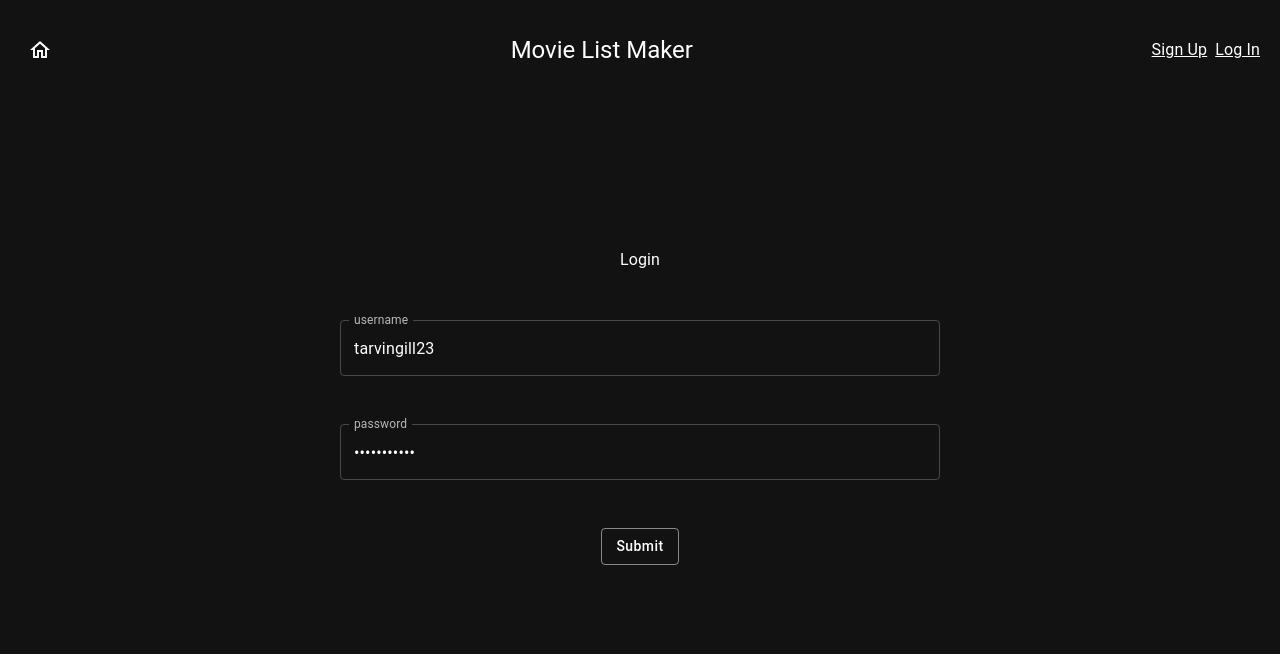
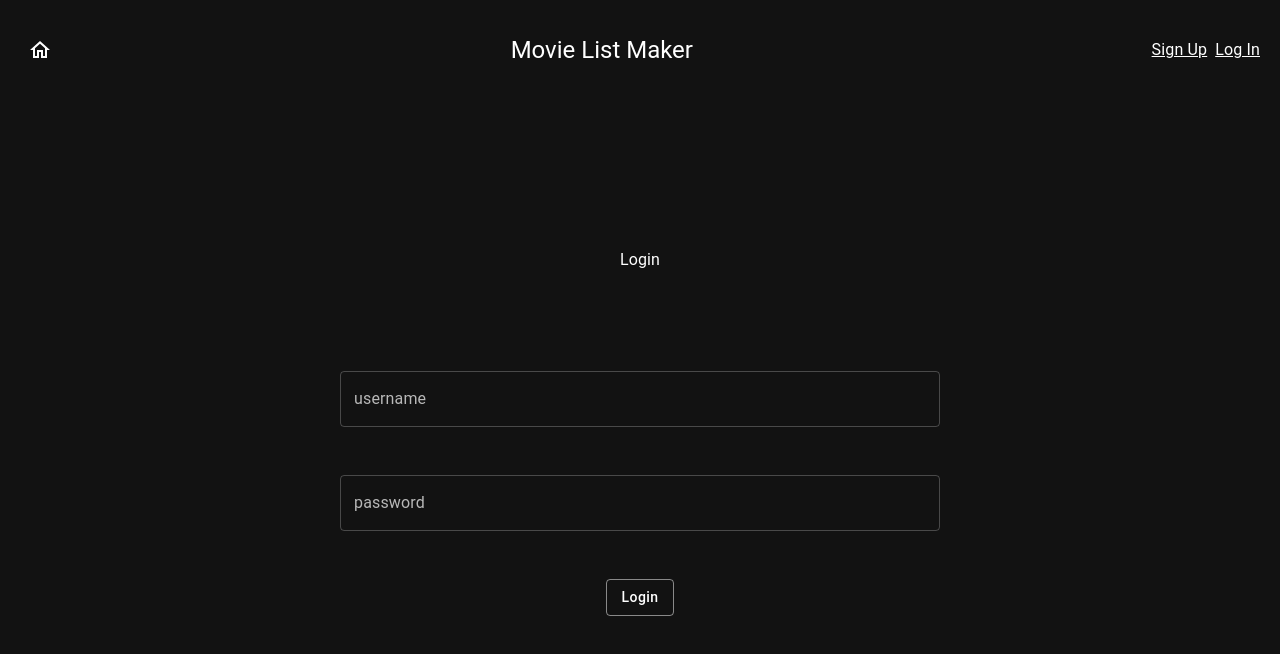
Before and after one commit to tarvingill23/movielist-crud, a React (Vite) app in the folder TarvinGillMovieListFrontend/: page /login in a window 1280 px wide. Shown: the top 654 px of the page. Built offline with nearby package versions, Linux system fonts and the light colour scheme; the HTML template or start-up script is replaced by a standard one.

Commit message:
added error message for invalid credentials when logging in

```diff
--- a/TarvinGillMovieListFrontend/src/App.jsx
+++ b/TarvinGillMovieListFrontend/src/App.jsx
@@ -42,7 +42,7 @@ const theme = createTheme({
 
 function App() {
   const [bearer, setBearer] = useState("");
-  const [username, setUsername] = useState("tarvingill23");
+  const [username, setUsername] = useState("");
   const [userMovielists, setUserMovielists] = useState([]);
 
   return (
--- a/TarvinGillMovieListFrontend/src/components/CreateListModal.jsx
+++ b/TarvinGillMovieListFrontend/src/components/CreateListModal.jsx
@@ -24,8 +24,7 @@ const CreateListModal = ({ createListProp, usernameProp, bearerProp }) => {
         username: usernameProp,
       },
     };
-    axios.post(apiCreate, movielist, requestOptions).then((response) => {
-      console.log(response.data);
+    axios.post(apiCreate, movielist, requestOptions).then(() => {
       navigate("/mylists", { state: { key: false } });
       handleClose(setOpenCreateList);
     });
--- a/TarvinGillMovieListFrontend/src/pages/LoginPage.jsx
+++ b/TarvinGillMovieListFrontend/src/pages/LoginPage.jsx
@@ -3,13 +3,16 @@ import { useNavigate, useLocation } from "react-router-dom";
 import PropTypes from "prop-types";
 
 import axios from "axios";
-import { TextField, Grid, Button } from "@mui/material";
+import { TextField, Grid, Button, FormHelperText } from "@mui/material";
 
 const LoginPage = ({ bearerProp, usernameProp }) => {
   // eslint-disable-next-line no-unused-vars
   const [bearer, setBearer] = bearerProp;
   const [username, setUsername] = usernameProp;
-  const [password, setPassword] = useState("password123");
+
+  const [errorMessage, setErrorMessage] = useState();
+
+  const [password, setPassword] = useState("");
   const navigate = useNavigate();
   const location = useLocation();
 
@@ -31,16 +34,32 @@ const LoginPage = ({ bearerProp, usernameProp }) => {
         password: password,
       },
     };
-    axios.post(apiLogin, {}, requestOptions).then((response) => {
-      setBearer("Bearer " + response.data);
-      setUsername(username);
-      navigate("/");
-    });
+    axios
+      .post(apiLogin, {}, requestOptions)
+      .then((response) => {
+        setBearer("Bearer " + response.data);
+        setUsername(username);
+        navigate("/");
+      })
+      .catch((error) => {
+        if (error.response.status === 401) {
+          setErrorMessage(
+            "Incorrect credentials. Please check username or password again"
+          );
+        } else {
+          setErrorMessage("");
+        }
+      });
   };
   return (
-    <Grid style={style} container spacing={6}>
+    <Grid justifyContent="center" style={style} container spacing={6}>
       <Grid item xs={12}>
         Login
+      </Grid>
+      <Grid item>
+        <FormHelperText error={errorMessage != ""}>
+          {errorMessage}
+        </FormHelperText>
       </Grid>
       <Grid item xs={12}>
         <TextField
@@ -58,7 +77,7 @@ const LoginPage = ({ bearerProp, usernameProp }) => {
         />
       </Grid>
       <Grid item xs={12}>
-        <Button onClick={submitted}>Submit</Button>
+        <Button onClick={submitted}>Login</Button>
       </Grid>
     </Grid>
   );
--- a/TarvinGillMovieListFrontend/src/pages/ViewUserListsPage.jsx
+++ b/TarvinGillMovieListFrontend/src/pages/ViewUserListsPage.jsx
@@ -3,7 +3,7 @@ import MovieListCardComponent from "../components/MovieListCardComponent";
 import PropTypes from "prop-types";
 const ViewUserLists = ({ bearerProp, userMovielistsProp, usernameProp }) => {
   const style = {
-    marginTop: "200px",
+    marginTop: "100px",
   };
   return (
     <Grid style={style} container>
```
Also changed, not shown: 2 other files (tests, documents, lock files or other folders).
